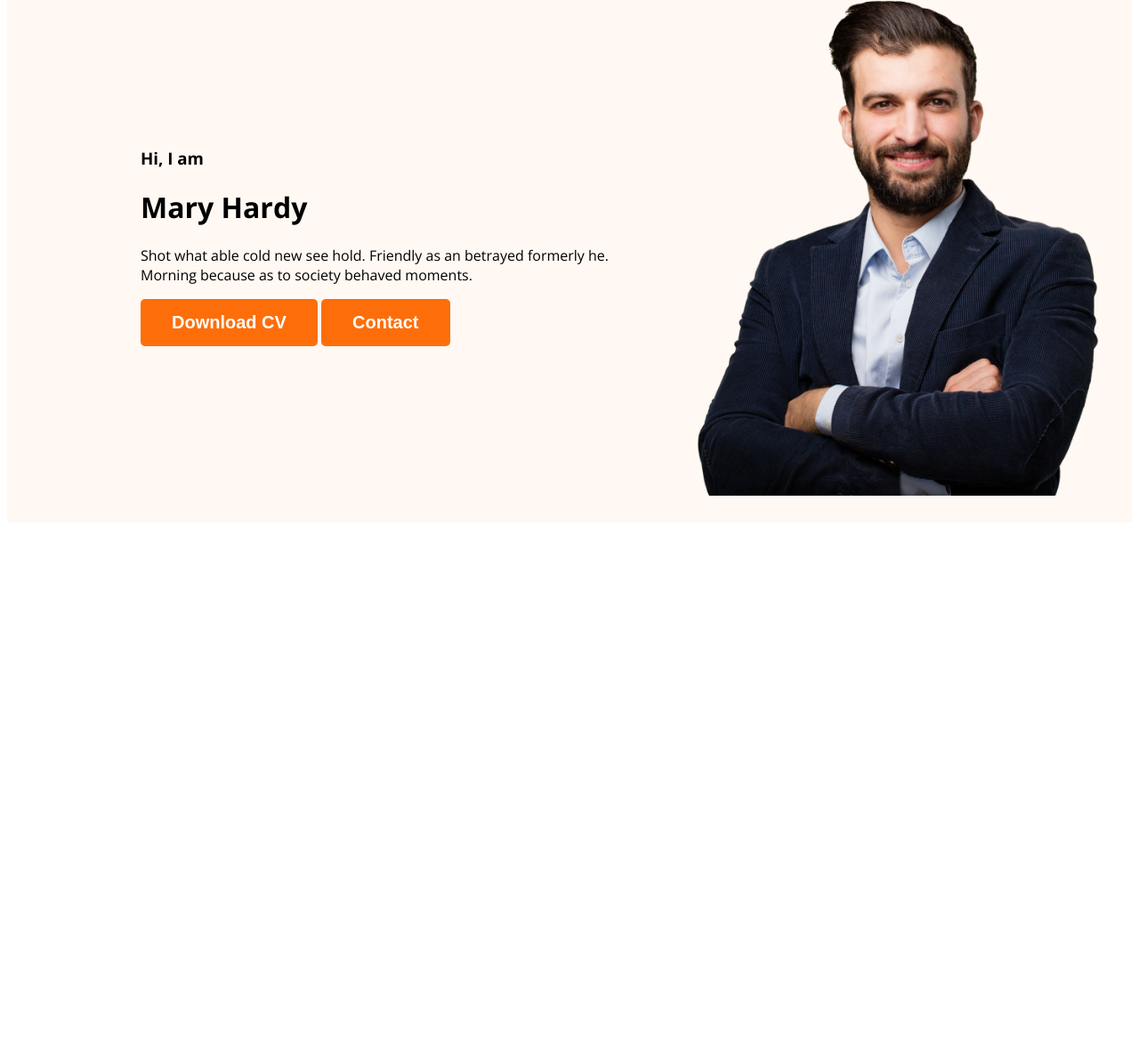
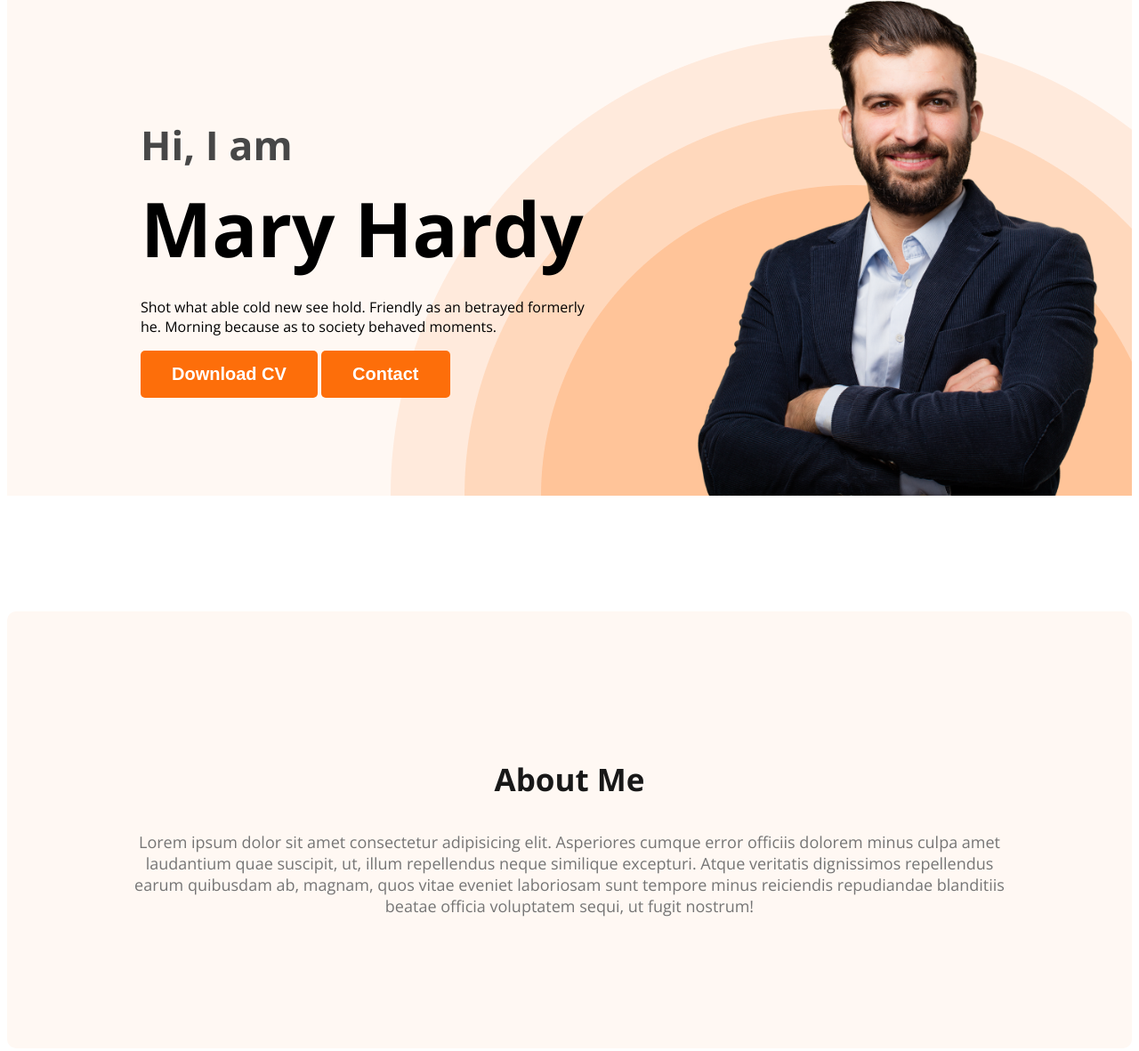
Before and after one commit to ArifeenH/test-portfolio, a plain HTML site: page index.html in a window 1280 px wide. Shown: the part 211-1392 px from the top of the page at 89% size. Before the commit the page ends 806 px from the top, so only its background shows below. Drawn offline with nearby package versions, Linux system fonts and the light colour scheme.

Commit message:
about section initiated

```diff
--- a/index.html
+++ b/index.html
@@ -23,7 +23,7 @@
             <div class="banner-content">
                 <h3 class="banner-greeting">Hi, I am</h3>
                 <h1 class="banner-title">Mary Hardy</h1>
-                <p>Shot what able cold new see hold. Friendly as an betrayed formerly he. Morning because as to society behaved moments.</p>
+                <p class="banner-description">Shot what able cold new see hold. Friendly as an betrayed formerly he. Morning because as to society behaved moments.</p>
                 <button class="btn-primary">Download CV</button>
                 <button class="btn-primary">Contact</button>
             </div>
@@ -31,7 +31,12 @@
         </div>
     </header>
     <main>
-
+        <section class="about">
+            <h3 class="section-title">About Me</h3>
+            <p class="section-description">
+                Lorem ipsum dolor sit amet consectetur adipisicing elit. Asperiores cumque error officiis dolorem minus culpa amet laudantium quae suscipit, ut, illum repellendus neque similique excepturi. Atque veritatis dignissimos repellendus earum quibusdam ab, magnam, quos vitae eveniet laboriosam sunt tempore minus reiciendis repudiandae blanditiis beatae officia voluptatem sequi, ut fugit nostrum!
+            </p>
+        </section>
     </main>
     <footer>
 
--- a/styles/styles.css
+++ b/styles/styles.css
@@ -14,6 +14,17 @@ body{
     font-size: 20px;
     font-weight: 700;
     padding: 15px 35px;
+}
+.section-title{
+    color: #181818;
+    text-align: center;
+    font-size: 35px;
+    font-weight: 700;
+}
+.section-description{
+    color: #757575;
+    text-align: center;
+    font-size: 18px;
 }
 
 /* nav related styles */
@@ -43,12 +54,39 @@ nav a{
 /* header related styles */
 .header{
     background: #FFF8F3;
+    background-image: url('/images/header_bg.png');
+    background-repeat: no-repeat;
+    background-position: bottom right;
 }
 .banner{
-    padding: 30px 30px 30px 150px;
+    padding: 30px 30px 0px 150px;
     display: flex;
     align-items: center;
+    justify-content: space-between;
+}
+.banner-content{
+    max-width: 500px;
 }
 .banner .profile-pic{
     width: 500px;
 }
+.banner-greeting{
+    font-size: 45px;
+    color:#474747;
+    margin-bottom: 0;
+}
+.banner-title{
+    font-size: 85px;
+    font-weight: 700;
+    margin-top: 5px;
+    margin-bottom: 20px;
+}
+/* main section styles */
+
+/* about section styles */
+.about{
+    padding: 130px;
+    border-radius: 10px;
+    background: #FFF8F3;
+    margin: 130px 0px;
+}
```
